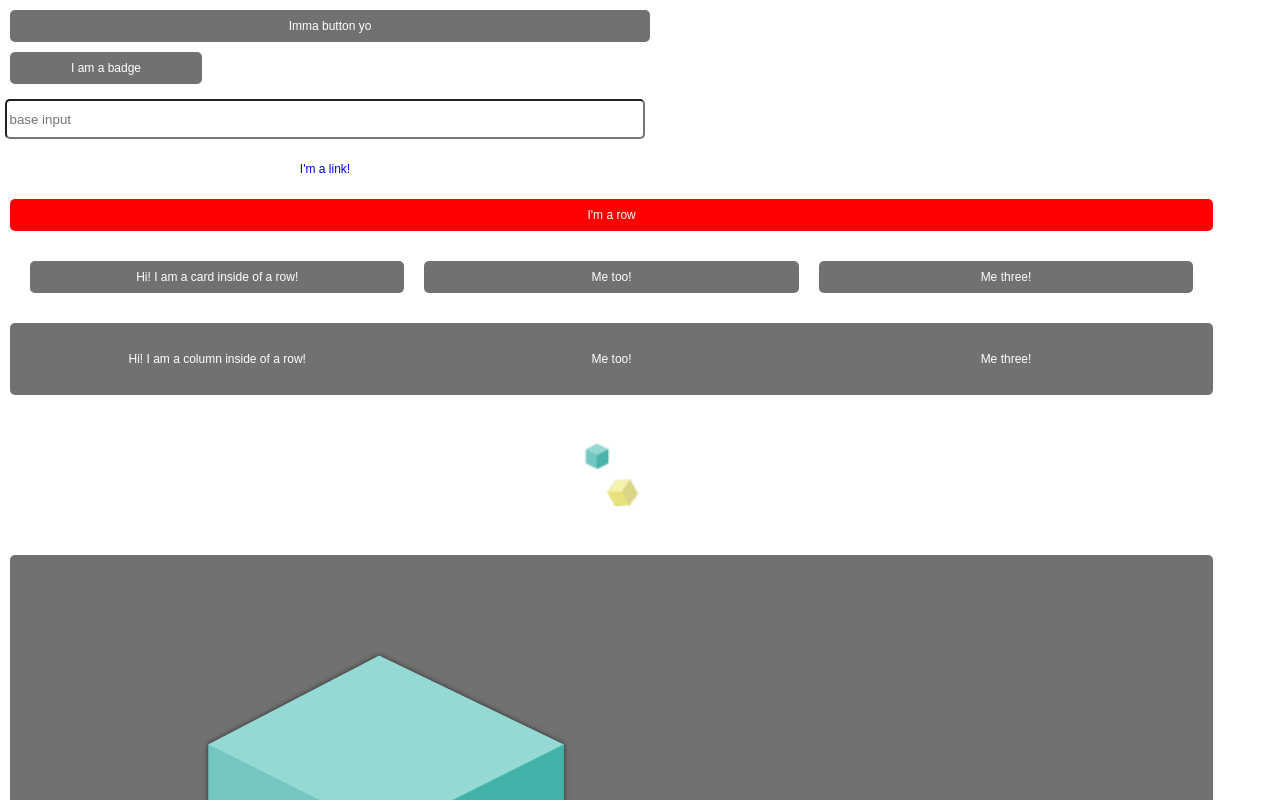
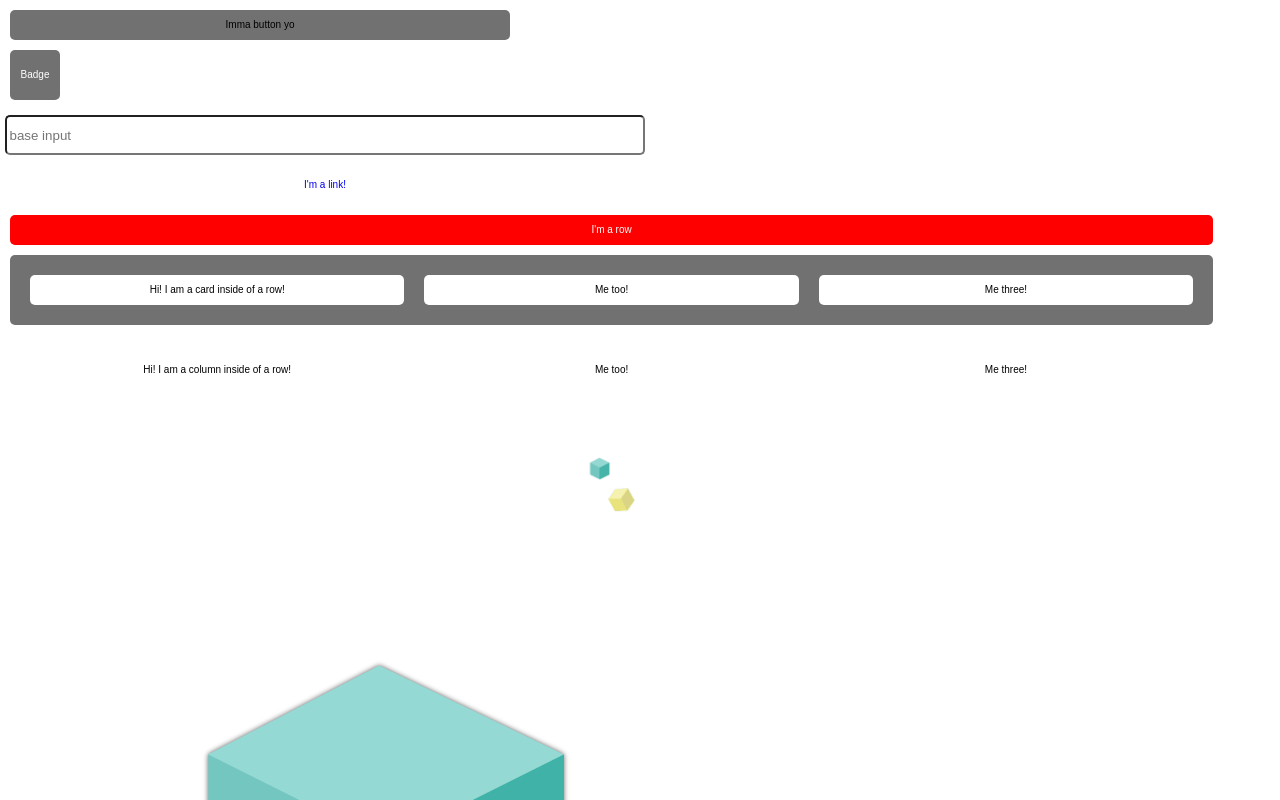
Before and after one commit to BloomTech-Labs/refresh-fe, a React (Create React App) app: page /atoms in a window 1280 px wide. Shown: the top 800 px of the page. Built offline with nearby package versions, Linux system fonts and the light colour scheme.

Commit message:
refactoring, simplifying

```diff
--- a/src/components/atoms/badge/badge.js
+++ b/src/components/atoms/badge/badge.js
@@ -1,5 +1,10 @@
 import React from "react";
-import StyledBadge from "../../../styles/global/components.css";
+import styled from "styled-components";
+// Fonts
+import Fonts from "../../../styles/global/fonts";
+// Colors
+import Colors from "../../../styles/global/colors";
+// Theme
 
 const Badge = ({ text, ...props }) => {
   const {
@@ -20,12 +25,14 @@ const Badge = ({ text, ...props }) => {
     fontSize,
     margin,
     padding,
-    justifyContent,
-    textAlign
+    textAlign,
+    flex,
+    alignItems,
+    justifyContent
   } = props;
   return (
     <StyledBadge
-      className="baseBadge"
+      className="base-badge"
       borderRadius={borderRadius}
       backgroundColor={backgroundColor}
       color={color}
@@ -43,12 +50,74 @@ const Badge = ({ text, ...props }) => {
       fontSize={fontSize}
       margin={margin}
       padding={padding}
+      textAlign={textAlign}
+      display={flex}
+      alignItems={alignItems}
       justifyContent={justifyContent}
-      textAlign={textAlign}
     >
       {text}
     </StyledBadge>
   );
 };
 
+const StyledBadge = styled.div.attrs(props => ({
+  backgroundColor: props.backgroundColor,
+  border: props.border,
+  borderLeft: props.borderLeft,
+  borderTop: props.borderTop,
+  borderRight: props.borderRight,
+  borderBottom: props.borderBottom,
+  borderRadiusBottomLeft: props.borderRadiusBottomLeft,
+  borderRadiusTopLeft: props.borderRadiusTopLeft,
+  borderRadiusTopRight: props.borderRadiusTopRight,
+  borderRadiusBottomRight: props.borderRadiusBottomRight,
+  boxShadow: props.boxShadow,
+  color: props.color,
+  fontSize: props.fontSize,
+  height: props.height,
+  margin: props.margin,
+  padding: props.padding,
+  width: props.width,
+  href: props.href,
+  textAlign: props.textAlign,
+  flex: props.flex,
+  alignItems: props.alignItems,
+  justifyContent: props.justifyContent
+}))`
+  height: ${props => (props.height ? `${props.height}rem` : "5rem")};
+  width: ${props => (props.width ? `${props.width}rem` : `5rem`)};
+  border: ${props => (props.border ? props.border : "none")};
+  border-left: ${props => props.borderLeft};
+  border-top: ${props => props.borderTop};
+  border-right: ${props => props.borderRight};
+  border-bottom: ${props => props.borderBottom};
+  border-bottom-left-radius: ${props =>
+    props.borderRadiusBottomLeft ? props.borderRadiusBottomLeft : ".5rem"};
+  border-top-left-radius: ${props =>
+    props.borderRadiusTopLeft ? props.borderRadiusTopLeft : ".5rem"};
+  border-top-right-radius: ${props =>
+    props.borderRadiusTopRight ? props.borderRadiusTopRight : ".5rem"};
+  border-bottom-right-radius: ${props =>
+    props.borderRadiusBottomRight ? props.borderRadiusBottomRight : ".5rem"};
+  background-color: ${props =>
+    props.backgroundColor ? props.backgroundColor : Colors.primary};
+  color: ${props => (props.color ? props.color : Colors.font.white)};
+  outline: none;
+  cursor: default;
+
+  margin: ${props => (props.margin ? `${props.margin}rem` : "1rem")};
+  padding: ${props => (props.padding ? `${props.margin}rem` : "1rem")};
+
+  font-size: ${props =>
+    props.fontSize ? props.fontSize : Fonts.fontSize.baseSm};
+  text-align: ${props => (props.textAlign ? props.textAlign : "center")};
+  display: flex;
+  align-items: center;
+  justify-content: center;
+  .icon-object-svg,
+  .icon-img-svg {
+    filter: ${props => (props.color ? props.color : Colors.white)};
+  }
+`;
+
 export default Badge;
--- a/src/components/atoms/badge/index.js
+++ b/src/components/atoms/badge/index.js
@@ -1 +1 @@
-export default './Badge';
+export { Badge } from "./Badge";
--- a/src/components/atoms/button/button.js
+++ b/src/components/atoms/button/button.js
@@ -45,7 +45,7 @@ const Button = ({ callback = () => {}, ...props }) => {
 
   return (
     <StyledButton
-      className="baseButton"
+      className="base-button"
       actionBackground={actionBackground}
       actionColor={actionColor}
       actionOpacity={actionOpacity}
--- a/src/components/atoms/image/image.js
+++ b/src/components/atoms/image/image.js
@@ -5,8 +5,8 @@ import StyledAtom from "../../../styles/global/components.css";
 const Image = ({ src, altText, ...props }) => {
   const { height, width } = props;
   return (
-    <StyledAtom className="baseImage" height={height} width={width}>
-      <img src={src} alt={altText} />
+    <StyledAtom className="base-image" height={height} width={width}>
+      <img className="base-image" src={src} alt={altText} />
     </StyledAtom>
   );
 };
--- a/src/components/atoms/input/input.js
+++ b/src/components/atoms/input/input.js
@@ -49,7 +49,7 @@ const Input = ({ callback = () => {}, ...props }) => {
 
   return (
     <BaseInput
-      className="baseInput"
+      className="base-input"
       id={id}
       form={form}
       name={name}
--- a/src/components/atoms/link/link.js
+++ b/src/components/atoms/link/link.js
@@ -16,7 +16,7 @@ const Link = ({ text, linkUrl, ...props }) => {
   } = props;
   return (
     <BaseLink
-      className="baseLink"
+      className="base-link"
       href={href}
       color={color}
       fontSize={fontSize}
--- a/src/styles/global/components.css.js
+++ b/src/styles/global/components.css.js
@@ -34,8 +34,8 @@ const StyledAtom = styled.div.attrs(props => ({
 }))`
 
 ${"" /* Currently set to px for global, can go rem, %, etc */}
-  height: ${props => (props.height ? `${props.height}%` : "100%")};
-  width: ${props => (props.width ? `${props.width}%` : `94vw`)};
+  height: ${props => (props.height ? `${props.height}rem` : "100%")};
+  width: ${props => (props.width ? `${props.width}rem` : `94vw`)};
   border: ${props => (props.border ? props.border : "none")};
   border-left: ${props => props.borderLeft};
   border-top: ${props => props.borderTop};
@@ -50,10 +50,10 @@ ${"" /* Currently set to px for global, can go rem, %, etc */}
   border-bottom-right-radius: ${props =>
     props.borderRadiusBottomRight ? props.borderRadiusBottomRight : "5px"};
   background-color: ${props =>
-    props.backgroundColor ? props.backgroundColor : Colors.primary};
-  color: ${props => (props.color ? props.color : Colors.font.white)};
+    props.backgroundColor ? props.backgroundColor : Colors.white};
+  color: ${props => (props.color ? props.color : Colors.font.primary)};
   outline: none;
-  cursor: pointer;
+  cursor: auto;
   ${"" /* I prefer to work in rems. Y'all? */}
   margin: ${props => (props.margin ? `${props.margin}rem` : "1rem")};
   padding: ${props => (props.padding ? `${props.margin}rem` : "1rem")};
@@ -64,6 +64,9 @@ ${"" /* Currently set to px for global, can go rem, %, etc */}
   justify-content: ${props =>
     props.justifyContent ? props.justifyContent : "space-around"};
   align-items: center;
+  font-size: ${props =>
+    props.fontSize ? props.fontSize : Fonts.fontSize.baseSm};
+text-align: ${props => (props.textAlign ? props.textAlign : "left")};
 
   .icon-object-svg,
   .icon-img-svg {
@@ -79,33 +82,23 @@ ${"" /* Currently set to px for global, can go rem, %, etc */}
   color: ${props => (props.color ? props.color : Colors.primary)};
   font-size: ${props =>
     props.fontSize ? props.fontSize : Fonts.fontSize.base};
-  ${
-    "" /* font-weight: ${props =>
-    props.fontWeight ? props.fontWeight : Fonts.fontWeight.normal}; */
-  }
   margin: 0;
-  background-color: ${props =>
-    props.backgroundColor ? props.backgroundColor : Colors.white};
 }
 
-  img {
+  .base-image {
     height: ${props => (props.height ? `${props.height}px` : "100%")};
     width: ${props => (props.width ? `${props.width}px` : "100%")};
-  }
+                }
 
-  font-size: ${props =>
-    props.fontSize ? props.fontSize : Fonts.fontSize.baseSm};
 
-    text-align: ${props => (props.textAlign ? props.textAlign : "left")}
-
-  &:hover,
+ &:hover,
   &:focus {
     background-color: ${props =>
-      props.actionBackground ? props.actionBackground : Colors.secondary};
+      props.actionBackground ? props.actionBackground : Colors.white};
     color: ${props => props.actionColor};
     opacity: ${props => (props.actionOpacity ? props.actionOpacity : 0.85)};
     box-shadow: ${props =>
-      props.boxShadow ? props.boxShadow : "0 1px 1px 1px rgba(84,84,84,0.4)"};
+      props.boxShadow ? props.boxShadow : "0 1px 1px 2px rgba(0,0,0,0.2)"};
   }
 
   &:active {
@@ -121,6 +114,10 @@ ${"" /* Currently set to px for global, can go rem, %, etc */}
     opacity: 1;
     outline: none;
   }
+
+
+
+
 `;
 
 export default StyledAtom;
--- a/src/styles/global/fonts.js
+++ b/src/styles/global/fonts.js
@@ -1,13 +1,15 @@
 const fontFamily = "sans-serif";
 
-const fontSizeBaseSm = "12px";
-const fontSizeBase = "16px";
+const fontSizeBaseSm = "1rem";
+const fontSizeBase = "1.5rem";
+const fontSizeBaseMd = "2rem";
 
 const Fonts = {
   fontFamily,
   fontSize: {
     baseSm: fontSizeBaseSm,
-    base: fontSizeBase
+    base: fontSizeBase,
+    baseMd: fontSizeBaseMd
   }
   // font weight
   // etc
--- a/src/views/componentTesting/componentTesting.js
+++ b/src/views/componentTesting/componentTesting.js
@@ -19,8 +19,10 @@ const google = "https://www.google.com/";
 const Atoms = props => {
   return (
     <div>
-      <Button width={50}>Imma button yo</Button>
-      <Badge width={15} textAlign={"center"} text={"I am a badge"} />
+      <Button backgroundColor={Colors.primary} width={50}>
+        Imma button yo
+      </Button>
+      <Badge text={"Badge"}/>
       <Input
         // width={350}
         margin={2}
@@ -29,11 +31,11 @@ const Atoms = props => {
         name={"firstname"}
         value={"First Name"}
       />
-      <Link className="baseLink" href={google} text={"I'm a link!"}></Link>
-      <Row backgroundColor={Colors.red}>
+      <Link href={google} text={"I'm a link!"}></Link>
+      <Row backgroundColor={Colors.red} color={Colors.white}>
         <p>I'm a row</p>
       </Row>
-      <Row backgroundColor={"white"}>
+      <Row backgroundColor={Colors.primary}>
         <Card textAlign={"center"}>
           <p>Hi! I am a card inside of a row!</p>
         </Card>
@@ -55,13 +57,13 @@ const Atoms = props => {
           <p>Me three!</p>
         </Col>
       </Row>
-      <Row backgroundColor={"white"}>
-        <LoadingSpinner backgroundColor={"white"} height={75} width={75} />
+      <Row>
+        <LoadingSpinner height={75} width={75} />
       </Row>
 
       <Image src={testImage} alt={"stuff"} />
-      <Row backgroundColor={"white"}>
-        <Col backgroundColor={"white"}>
+      <Row>
+        <Col>
           <Text text={text} />
         </Col>
       </Row>
```
Also changed, not shown: src/components/atoms/text/text.js (+6 -1 lines), src/components/atoms/badge/badge.css.js (deleted), src/components/atoms/button/button.css.js (deleted).
